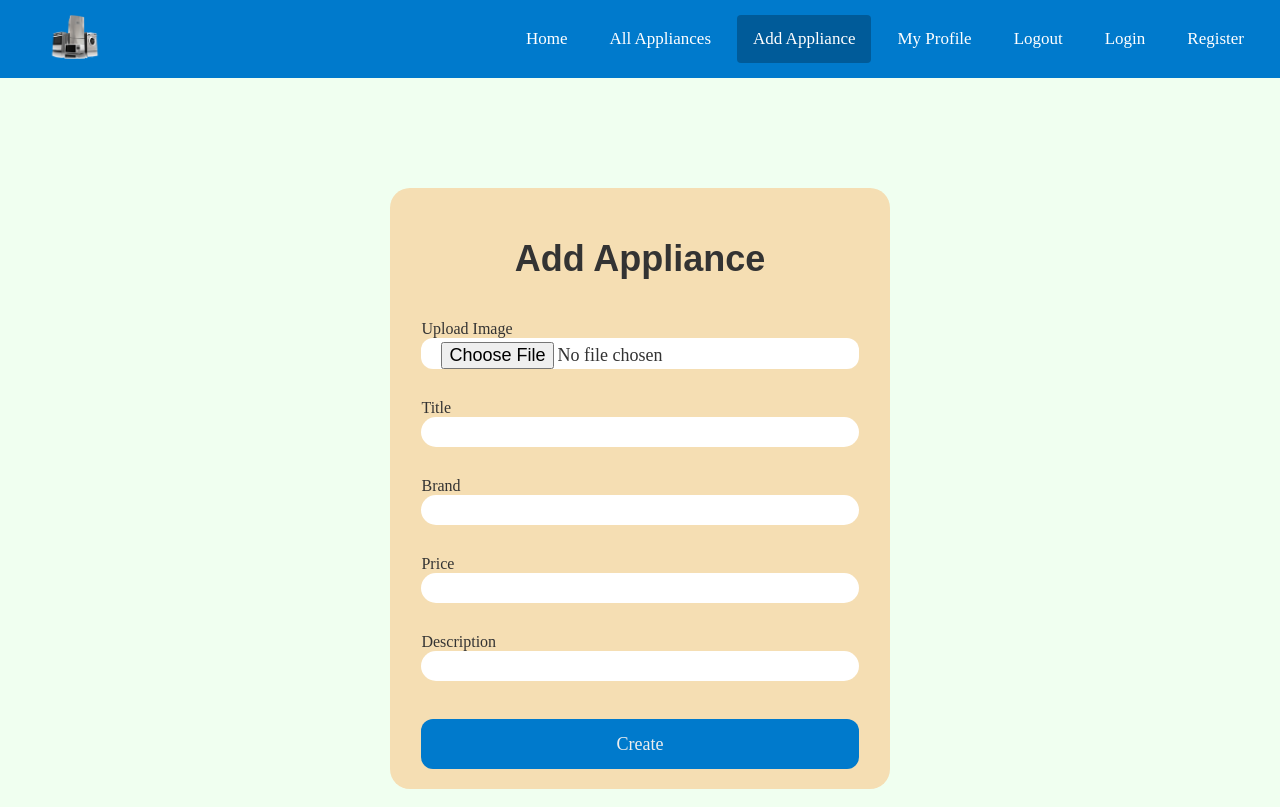
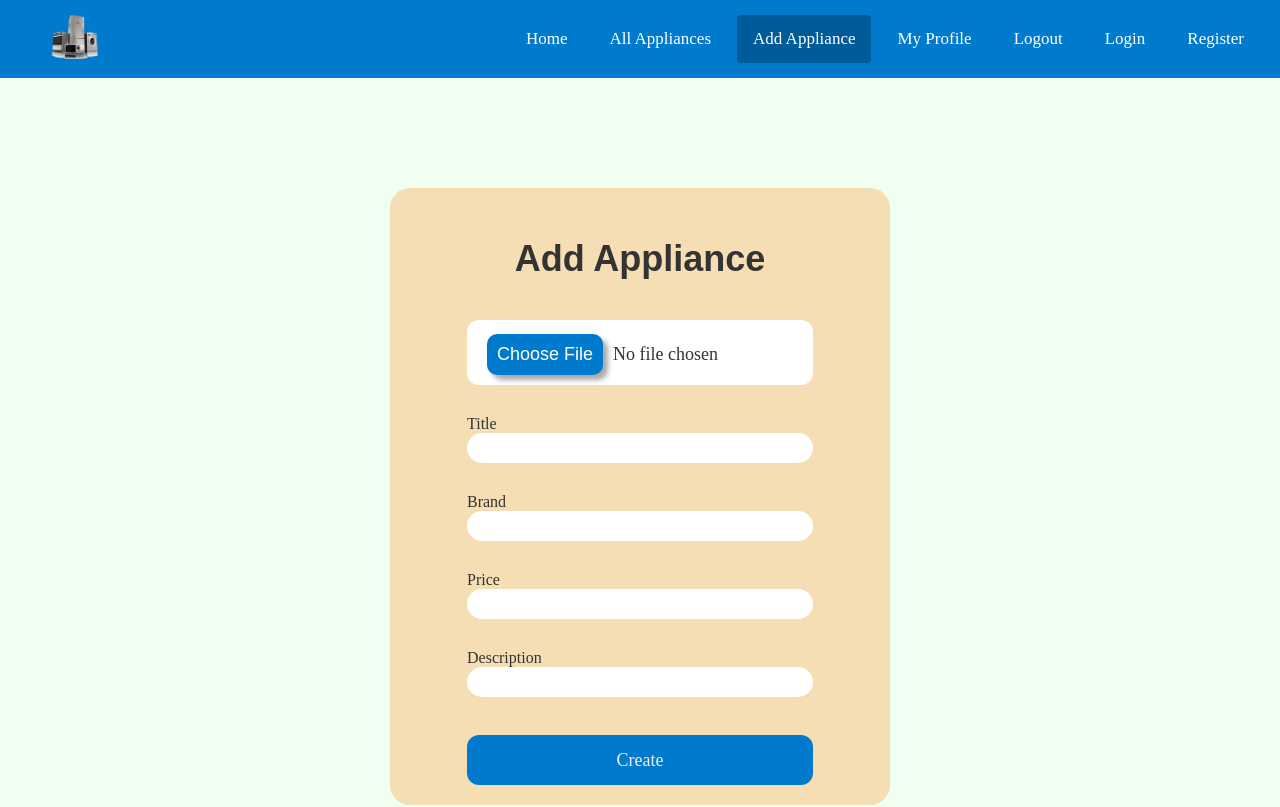
Before and after one commit to Taykata/React-Appliance-Site, a React (Vite) app in the folder client/: page /add-appliance in a window 1280 px wide. Shown: the top 807 px of the page. Built offline with nearby package versions, Linux system fonts and the light colour scheme.

Commit message:
Update file button

```diff
--- a/client/src/components/MainAppliances/AddAppliance/AddAppliance.jsx
+++ b/client/src/components/MainAppliances/AddAppliance/AddAppliance.jsx
@@ -23,9 +23,9 @@ export default function AddAppliance() {
                 <div className={styles.title}>Add Appliance</div>
                 <form onSubmit={handleSubmit}>
                     <div className={`${styles.inputContainer} ${styles.ic1}`}>
-                        <label htmlFor="imgUpload" className={styles.placeholder}>
+                        {/* <label htmlFor="imgUpload" className={styles.placeholder}>
                             Upload Image
-                        </label>
+                        </label> */}
                         <input id="imgUpload" className={styles.inputFile} type="file" accept="image/*" onChange={handleFileChange} />
                         <div className={styles.cut} />
                     </div>
--- a/client/src/components/MainAppliances/AddAppliance/AddAppliance.module.css
+++ b/client/src/components/MainAppliances/AddAppliance/AddAppliance.module.css
@@ -77,6 +77,22 @@
     width: 100%;
 }
 
+.inputFile::file-selector-button {
+    margin: 10px;
+    color: white;
+    padding: 10px;
+    border-radius: 10px;
+    background-color: #007acc;
+    transition: all 0.2s ease;
+    box-shadow: 5px 5px 5px darkgrey;
+    border: none;
+    margin-left: 0px;
+}
+
+.inputFile::file-selector-button:active {
+    transform: scale(0.9);
+}
+
 .cut {
     background-color: #15172b;
     border-radius: 10px;
```
